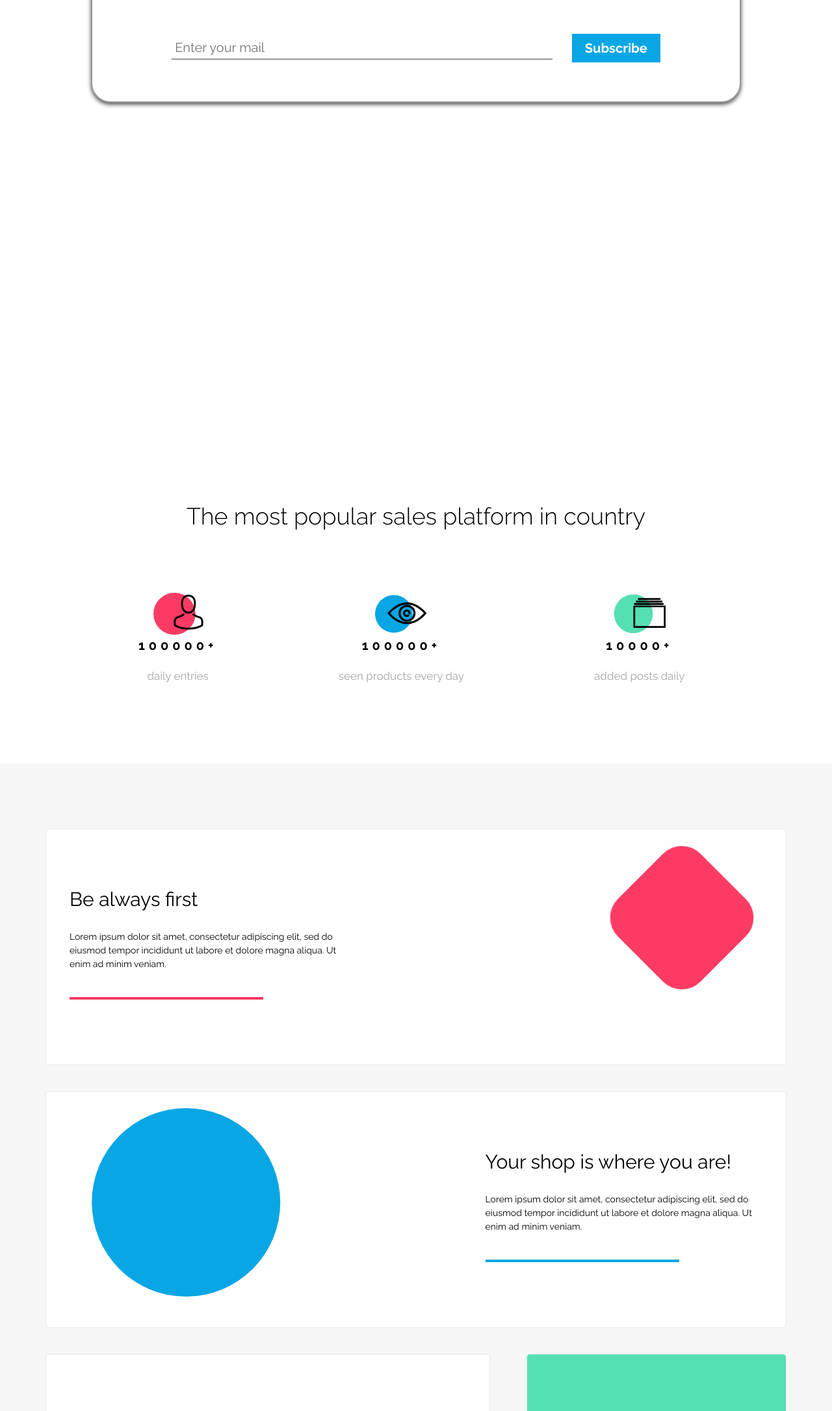
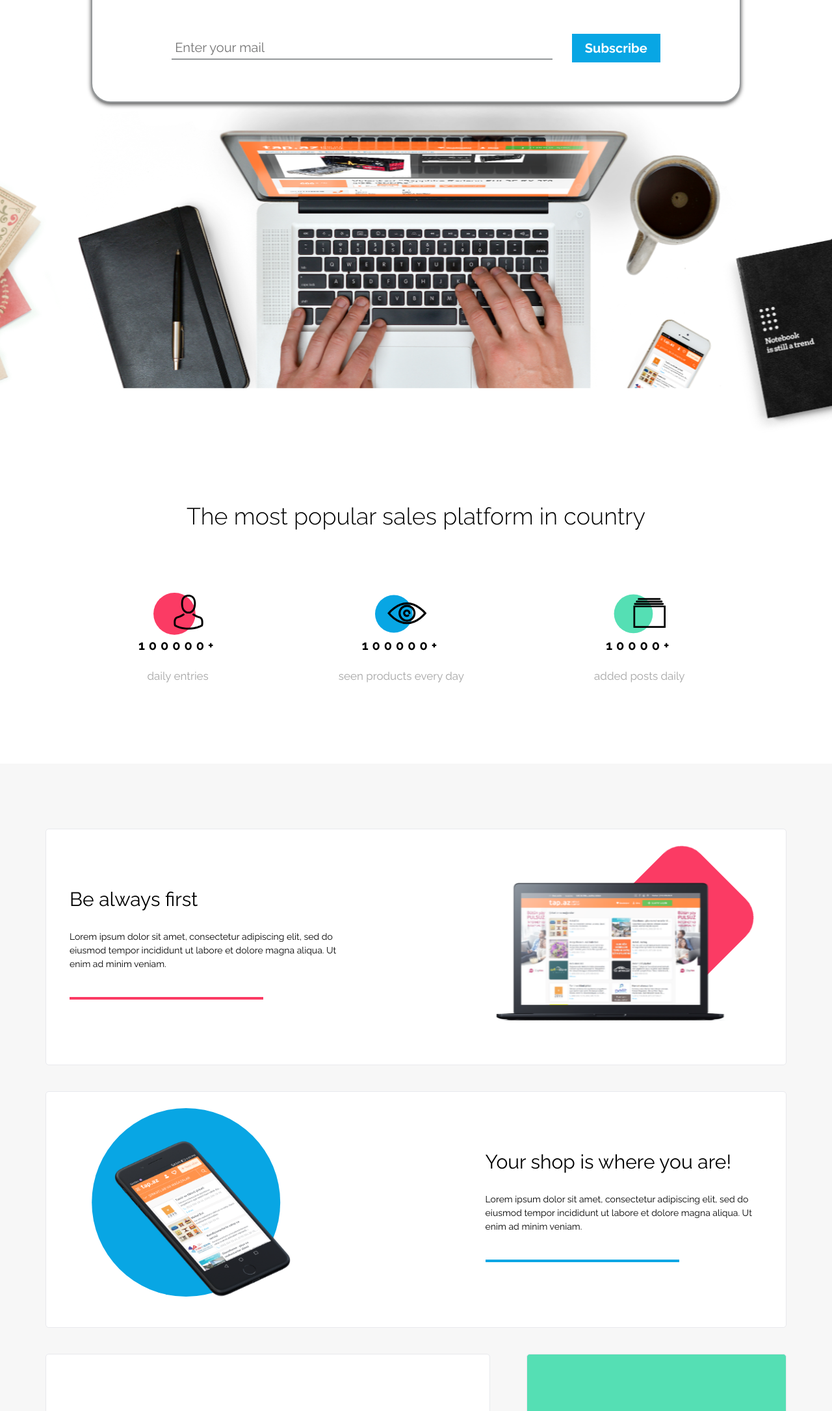
Before and after one commit to nicolascou/OxygenShop, a website: page index.html in a window 1280 px wide. Shown: the part 382-2553 px from the top of the page at 65% size. Drawn offline with Linux system fonts and the light colour scheme; the site is published under a folder, as on GitHub Pages, so addresses that start at the root find nothing.

Commit message:
fix issue with z-index and img

```diff
--- a/sass/_content.scss
+++ b/sass/_content.scss
@@ -40,11 +40,11 @@
       }
 
       &--macbook {
-        background-image: url(/img/macbook2.png);
+        background-image: url(../img/macbook2.png);
         transform-style: preserve-3d;
       }
       &--iphone {
-        background-image: url(/img/iphone.png);
+        background-image: url(../img/iphone.png);
         height: 150px;
       }
     }
@@ -81,7 +81,7 @@
     margin: 0 15px;
     margin-top: -25px;
     position: relative;
-    z-index: 5;
+    z-index: 2;
     height: 200px;
     background: #55DFB4;
     border: 1px solid #E8E9ED;
--- a/sass/_intro.scss
+++ b/sass/_intro.scss
@@ -6,7 +6,7 @@
   &__image {
     width: auto;
     height: 300px;
-    background-image: url(/img/background1.png);
+    background-image: url(../img/background1.png);
     background-position: center;
     background-size: cover;
   }
```
Also changed, not shown: css/styles.css.
